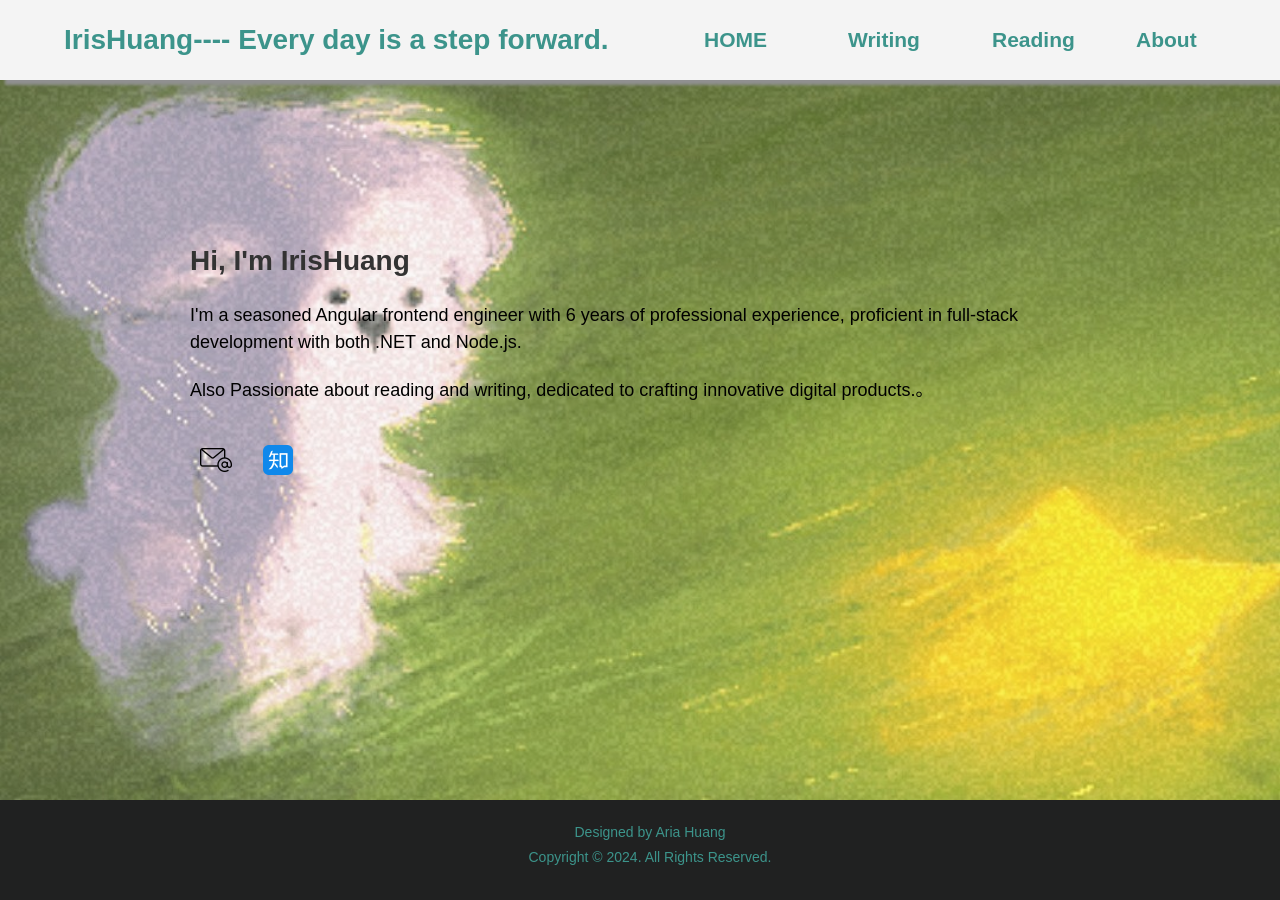
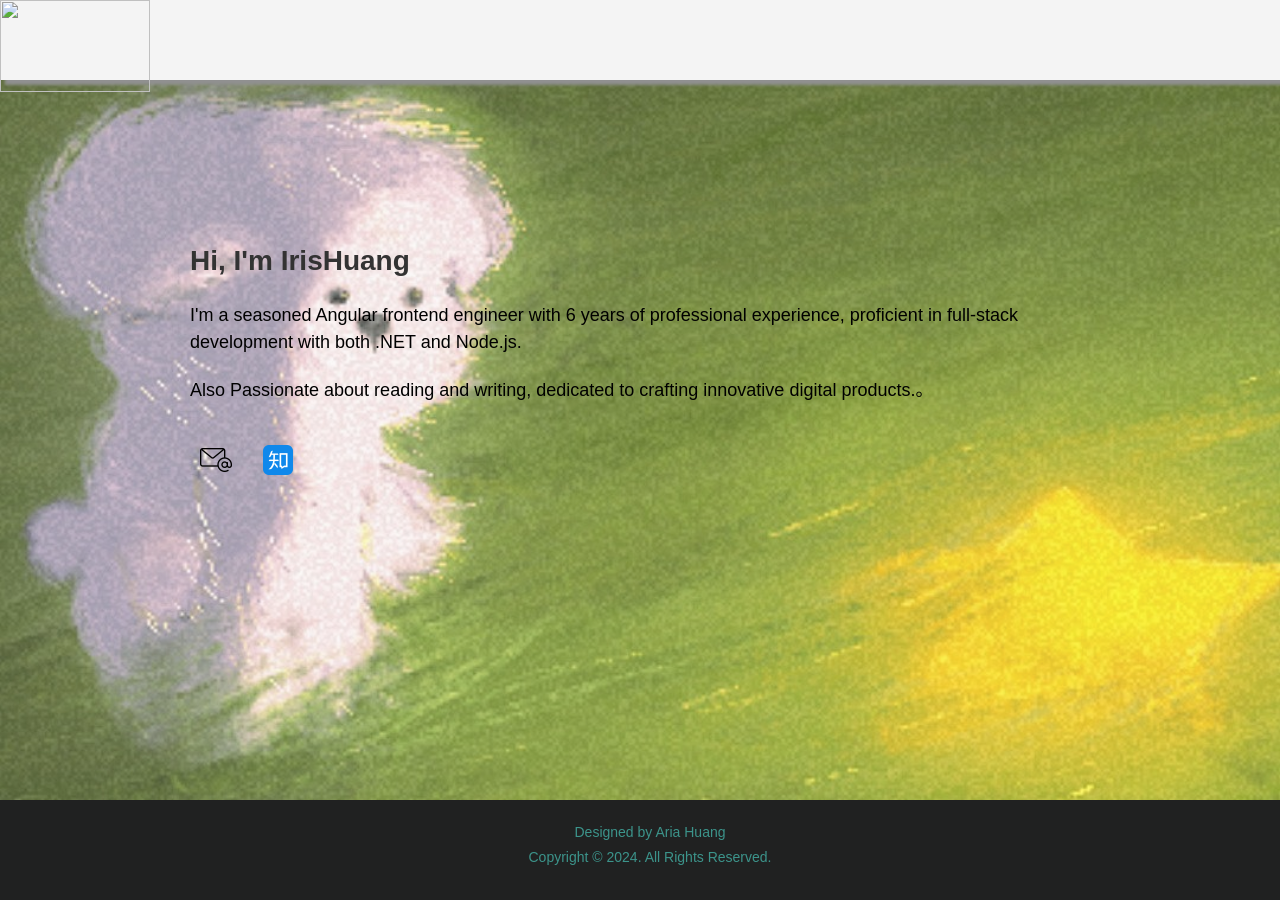
Before and after one commit to Jasminehyz/Jasminehyz.github.io, a Jekyll site: the page built from index.html, in a window 1280 px wide. Built offline with Jekyll 4.4.1, drawn with Linux system fonts in a browser that asks for light colours; nearby versions of some CDN libraries; library files that are not in the unit come from our copies.

Commit message:
Update header.html

```diff
--- a/_includes/header.html
+++ b/_includes/header.html
@@ -9,24 +9,10 @@
   <link rel="stylesheet" href="/public/css/font-awesome-ie7.scss">
   <link rel="stylesheet" href="/public/css/base.css">
   <link rel="stylesheet" href="/public/css/style.css">
-  <link rel="stylesheet" href="/public/css/pygments.css">
 </head>
 <body>
    <header>
-        <p>IrisHuang---- Every day is a step forward.</p>
-        <ul class="active">
-        <li><a href="/index.html">HOME</a></li>
-          <li><a href="/write">Writing</a></li>
-        <li><a href="/book">Reading</a></li>
-        <li><a href="/about">About</a></li>
-        </ul>
-        <div class="menu">
-        <img src="/public/img/menu-icon.png"/>
-              <ul>
-                <a href="/index.html"><li>HOme</li></a>
-                <a href="/write"><li>Writing</li></a>
-                <a href="/book"><li>Reading</li></a>
-                <a href="/about"><li>About</li></a>
-             </ul>
-        </div>
+        <h1>
+          <img src="" width="150" height="92">
+        </h1>
    </header>
```
